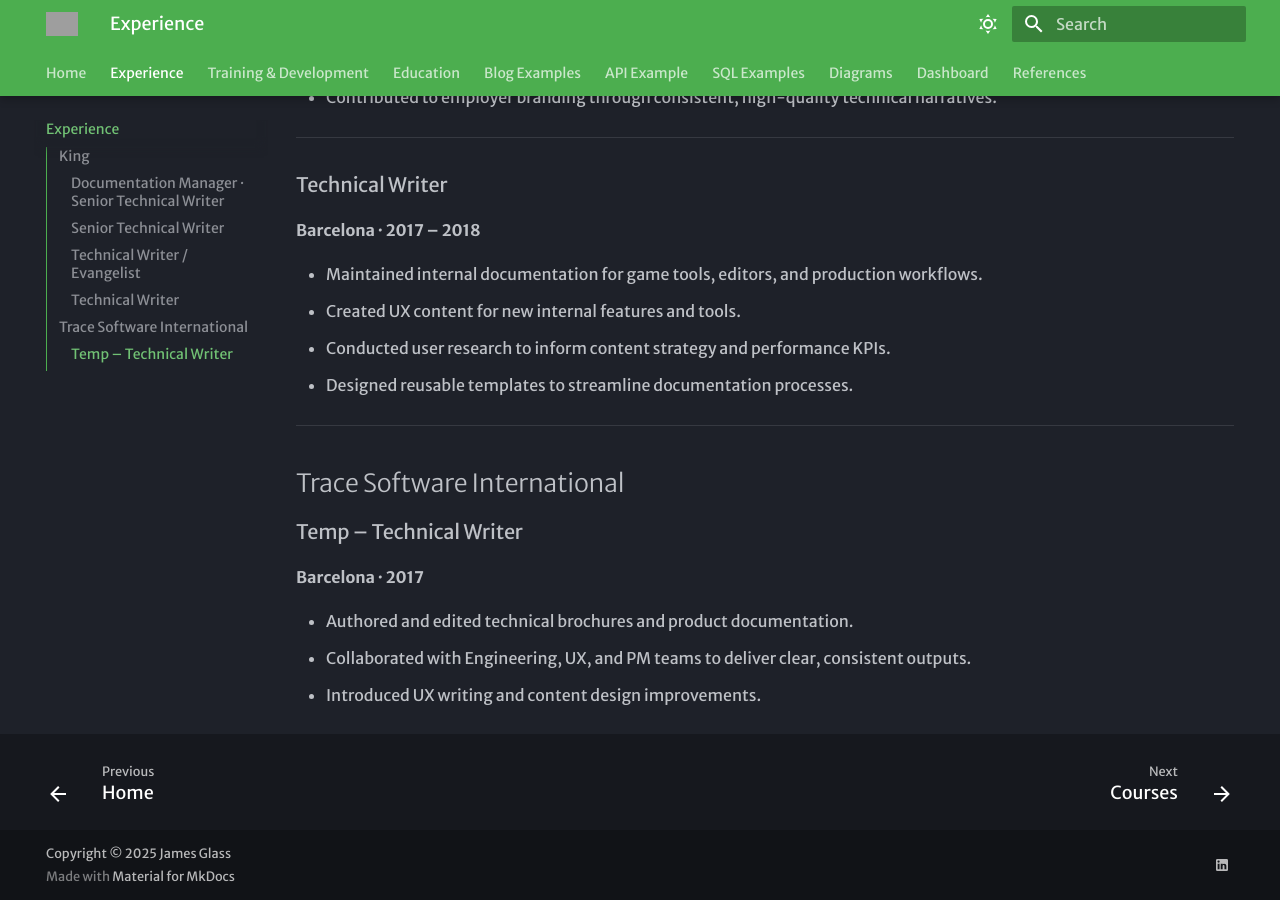
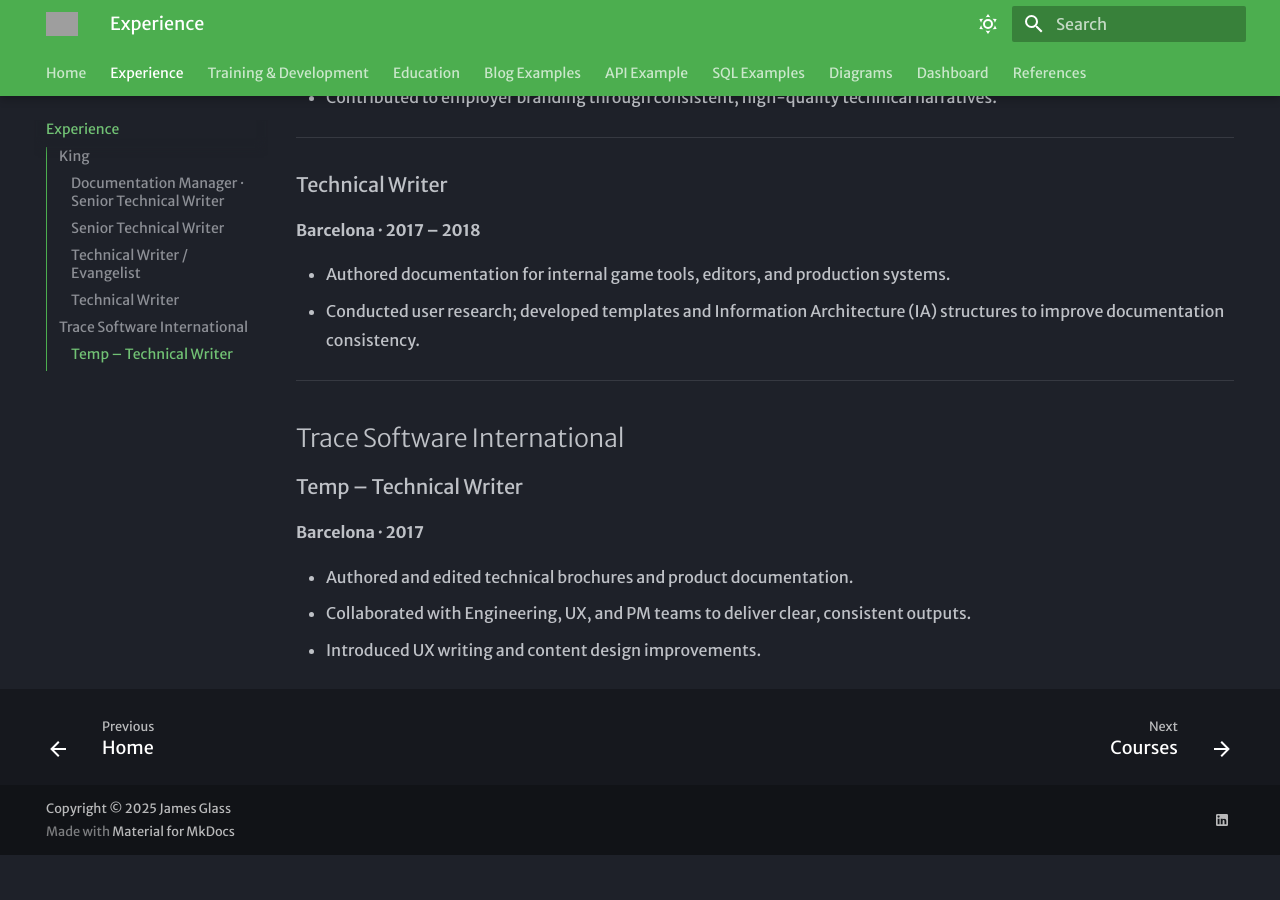
Before and after one commit to james-glass1999/MKDocs-James-Glass-PhD, an MkDocs documentation site: the page built from docs/experience.md, in a window 1280 px wide and 900 px high, scrolled down 1141 px. Built offline with MkDocs 1.6.1 and Material for MkDocs 9.7.7, drawn with Linux system fonts in a browser that asks for light colours; after the commit the page ends 1996 px from its top, so only the background shows below that; grey boxes are pictures that could not be loaded.

Commit message:
update expe

```diff
--- a/docs/experience.md
+++ b/docs/experience.md
@@ -38,10 +38,8 @@
 ### Technical Writer
 **Barcelona · 2017 – 2018**
 
-- Maintained internal documentation for game tools, editors, and production workflows.
-- Created UX content for new internal features and tools.
-- Conducted user research to inform content strategy and performance KPIs.
-- Designed reusable templates to streamline documentation processes.
+- Authored documentation for internal game tools, editors, and production systems.
+- Conducted user research; developed templates and Information Architecture (IA) structures to improve documentation consistency.
 
 ---
 
```
Also changed, not shown: docs/index.md (+2 -1 lines).
